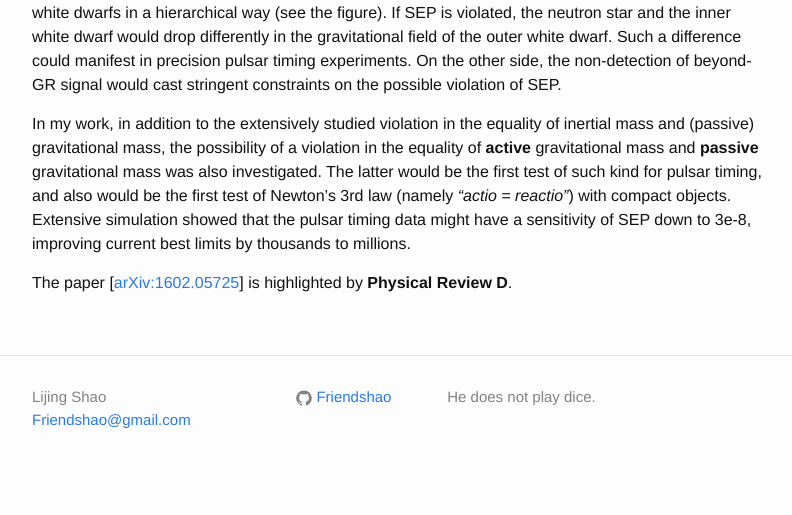
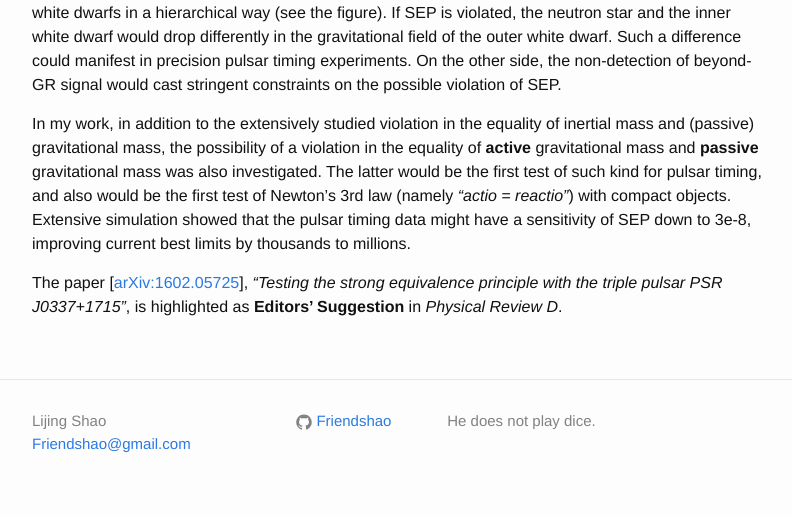
Before and after one commit to Friendshao/Friendshao.github.io, a Jekyll site: the page built from _posts/2016-03-14-triple-pulsar-tests-mass-triplets.markdown, in a window 1280 px wide. Shown: the part 871-1386 px from the top of the page, without its empty margins (238-1030 px from the left). Built offline with Jekyll 4.4.1, drawn with Linux system fonts in a browser that asks for light colours; before the commit the page ends 1362 px from its top, so only the background shows below that.

Commit message:
add Sci Bull post

```diff
--- a/_posts/2016-03-14-triple-pulsar-tests-mass-triplets.markdown
+++ b/_posts/2016-03-14-triple-pulsar-tests-mass-triplets.markdown
@@ -20,4 +20,4 @@ PSR J0337+1715 turns out one of the best testbeds for SEP. It composes of one ne
 
 In my work, in addition to the extensively studied violation in the equality of inertial mass and (passive) gravitational mass, the possibility of a violation in the equality of **active** gravitational mass and **passive** gravitational mass was also investigated. The latter would be the first test of such kind for pulsar timing, and also would be the first test of Newton's 3rd law (namely *"actio = reactio"*) with compact objects. Extensive simulation showed that the pulsar timing data might have a sensitivity of SEP down to 3e-8, improving current best limits by thousands to millions.
 
-The paper [[arXiv:1602.05725](http://arxiv.org/abs/1602.05725)] is highlighted by **Physical Review D**.
+The paper [[arXiv:1602.05725](http://arxiv.org/abs/1602.05725)], *"Testing the strong equivalence principle with the triple pulsar PSR J0337+1715"*,  is highlighted as **Editors' Suggestion** in *Physical Review D*.
```
Also changed, not shown: _posts/2016-04-12-gw150914-and-gravitational-wave-astronomy.md (added, +18 -0 lines), publication/publication.md (+1 -1 lines).
